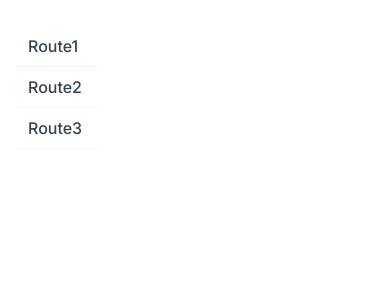
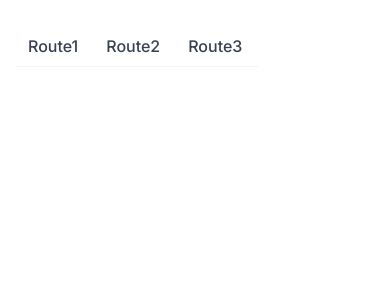
Before and after one commit to AkamalKazi/frontendtask, a Next.js app: page / in a window 390 px wide. Shown: the top 300 px of the page. Built offline with nearby package versions, Linux system fonts and the light colour scheme.

Commit message:
Update header.js

```diff
--- a/components/UI/header/header.js
+++ b/components/UI/header/header.js
@@ -11,7 +11,7 @@ const HeaderComponent = () => {
               className="flex justify-between items-center w-full lg:flex lg:w-auto lg:order-1"
               id="mobile-menu-2"
             >
-              <ul className="flex flex-col mt-4 font-medium lg:flex-row lg:space-x-8 lg:mt-0">
+              <ul className="flex  mt-4 font-medium lg:flex-row lg:space-x-8 lg:mt-0">
                 <li>
                   <Link
                     href="/dog"
```
